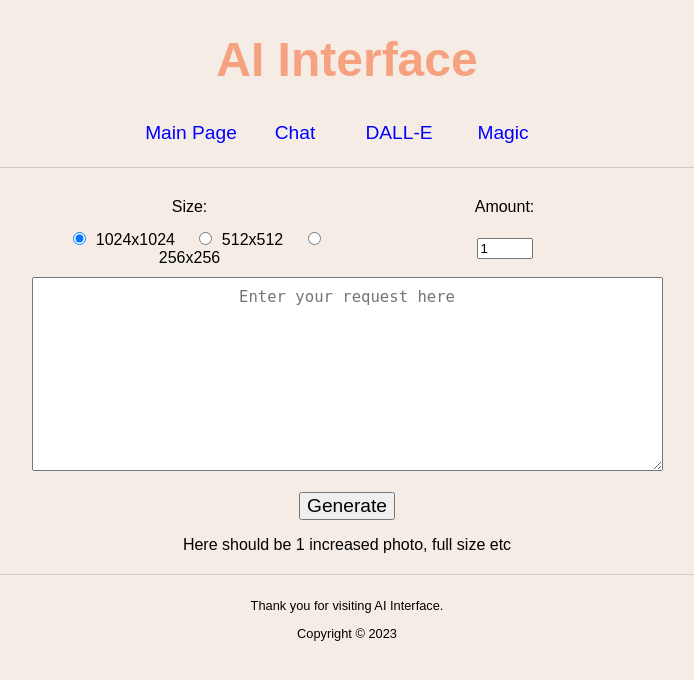
After one commit to 0xDyno/OpenAI-Web, a Django app: page /generate/increase/1 in a window 1280 px wide. The commit adds this page. Shown: the top 680 px of the page, without its empty margins (293-987 px from the left). Run offline with Django 4.2, Linux system fonts and the light colour scheme.

Commit message:
realize buttons for generated images - save & variate, for increase integration of paid solutions required

```diff
--- a/app/static/web.css
+++ b/app/static/web.css
@@ -5,7 +5,7 @@
 }
 
 h1 {
-  /*display: inline-block;*/
+    /*display: inline-block;*/
     text-align: center;
     color: #f6a281; /* light salmon color */
     font-size: 3em; /* 3 times the size of the base font */
@@ -14,6 +14,15 @@
 table {
     text-align: center;
     margin: 0 auto;
+}
+
+table.navigation {
+    margin: auto
+}
+
+table.navigation td {
+    width: 100px;
+    font-size: 1.2em;
 }
 
 table.home {
@@ -59,12 +68,19 @@
     display: inline-block;
 }
 
-table.generated-images td.links {
-    width: 50%
+table.generated-images td {
+    width: 33%
 }
 
-input.generate-amount {
-    width: 50px;
+input.main {
+    margin-top: 10px;
+    font-size: 1.2em; /* 1.2 times the size of the base font */
+}
+
+input.secondary {
+    margin-top: 10px;
+    font-size: 0.8em;
+    width: 5em;
 }
 
 textarea {
@@ -81,17 +97,6 @@
 
 a:hover {
     color: #ff0000; /* red color */
-}
-
-input[type="submit"] {
-    margin-top: 10px;
-    font-size: 1.2em; /* 1.2 times the size of the base font */
-}
-
-.links {
-  /*display: inline-block;*/
-  /*float: right;*/
-    font-size: 1em;
 }
 
 .conversation {
@@ -132,9 +137,14 @@
 img.size {
     width: 200px;
     height: 200px;
-    padding: 10px;
+    padding-top: 10px;
+    padding-bottom: 0;
     border: 0;
     transition: transform .2s; /* animate the zoom effect */
+}
+
+img.zoom {
+    transform: scale(3); /* increase the size of the image on hover */
 }
 
 .default-padding {
--- a/app/templates/chat_gpt.html
+++ b/app/templates/chat_gpt.html
@@ -30,7 +30,7 @@
     </table>
     <br>
 
-    <form action="#aiTable" method="post" id="interact_form">
+    <form action="{% url "chat" %}" method="post" id="interact_form">
         {% csrf_token %}
 
         {# I was searching for this *** decision for *** 3 days using tons of *** code on Google and ChatGPT AI #}
@@ -50,9 +50,7 @@
             {{ form.prompt }}
         </div>
 
-        <br> <br>
-
-        <input type="submit" name="submitButton" id="submitButton" value="Send">
+        <input type="submit" class="main" name="submitButton" id="submitButton" value="Send">
     </form>
 
     {% if response %}
--- a/app/templates/generate.html
+++ b/app/templates/generate.html
@@ -3,10 +3,8 @@
 {% block content %}
 
     <br>
-    <form action="" method="post" id="generateForm">
+    <form action="{% url "generate" %}" method="post" id="generateForm">
         {% csrf_token %}
-        <input type="hidden" name="generate" value="generate">
-
         <table class="generate">
             <tr>
                 <td class="title">
@@ -28,11 +26,17 @@
             </tr>
         </table>
 
-        <br><br>
-        <textarea name="prompt" rows="10" cols="10" placeholder="Enter your request here">{{ prompt }}</textarea>
-        <br>
-        <input type="submit" id="submitButton" value="Generate">
+        <div class="default-padding">
+            {{ form.prompt }}
+        </div>
+
+        <input type="submit" id="submitButton" class="main" value="Generate">
+
+        {% include "images_generated.html" %}
     </form>
+
+    {% include "images_saved.html" %}
+
 
     <script>
         document.getElementById("generateForm").addEventListener("submit", function (event) {
--- /dev/null
+++ b/app/templates/images_generated.html
@@ -0,0 +1,35 @@
+{% if generated %}
+    {% if "http" not in generated.0 %}
+        <p>{{ generated.0 }}</p>
+    {% else %}
+        <div class="image">
+            {% for url in generated %}
+                <table class="generated-images" id="action_buttons">
+                    <tr>
+                        <th colspan="3">
+                            <img src="{{ url }}" class="size" alt="generated image" id="img"
+                                 onclick="this.classList.toggle('zoom');">
+                        </th>
+                    </tr>
+                    <tr>
+                        <td>
+                            <a href="{% url "variate" url %}" target="_blank">
+                                <input type="button" class="secondary" value="Variate">
+                            </a>
+                        </td>
+                        <td>
+                            <a href="{% url "save" url %}" target="_blank">
+                                <input type="button" class="secondary" value="Save">
+                            </a>
+                        </td>
+                        <td>
+                            <a href="{% url "increase" url %}" target="_blank">
+                                <input type="button" class="secondary" value="Increase">
+                            </a>
+                        </td>
+                    </tr>
+                </table>
+            {% endfor %}
+        </div>
+    {% endif %}
+{% endif %}
--- /dev/null
+++ b/app/templates/images_saved.html
@@ -0,0 +1,8 @@
+{% if gallery %}
+    <p style="font-size: 20px">Saved Images:</p>
+    <div class="gallery">
+        {% for image in gallery %}
+            <div id="image-history">{{ image }}</div>
+        {% endfor %}
+    </div>
+{% endif %}
--- /dev/null
+++ b/app/templates/variate.html
@@ -0,0 +1,5 @@
+{% extends "main.html" %}
+
+{% block content %}
+    {% include "images_generated.html" %}
+{% endblock %}
--- a/app/urls.py
+++ b/app/urls.py
@@ -3,13 +3,14 @@
 
 
 urlpatterns = [
-    path("", views.intro, name="home"),
-    path("chat/", views.chat_gpt_page, name="chat"),
+    path(r"", views.intro, name="home"),
+    path(r"chat/", views.chat_gpt_page, name="chat"),
 
-    path("generate/", views.generate_page, name="generate"),
-    path("generate/save/<str:size>/<path:url>/", views.save_img, name="save"),
-    path("generate/variate/<str:size>/<path:url>/", views.generate_variation_page, name="variate"),
+    path(r"generate/", views.generate_page, name="generate"),
+    path(r"generate/variate/<path:url>", views.generate_variation_page, name="variate"),
+    path(r"generate/save/<path:url>", views.save_img, name="save"),
+    path(r"generate/increase/<path:url>", views.increase_page, name="increase"),
 
-    path("magic/", views.magics_page, name="magic"),
-    path("magic/<int:pk>/", views.magics_item_page, name="magic_item"),
+    path(r"magic/", views.magics_page, name="magic"),
+    path(r"magic/<int:pk>/", views.magics_item_page, name="magic_item"),
 ]
--- a/app/views.py
+++ b/app/views.py
@@ -1,8 +1,12 @@
 from django.shortcuts import render
+from django.http import HttpResponseRedirect
 from . import forms
 from . import models
 # Create your views here.
 
+
+DEF_INITIAL_CHAT = {"model": forms.ChatGPTForm.MODELS[0], "accuracy": 100}
+DEF_INITIAL_IMGS = {"size": forms.DalleForm.SIZES[0], "amount": 1}
 
 
 def intro(request):
@@ -28,13 +32,12 @@
                        }
             return render(request=request, template_name="chat_gpt.html", context=context)
 
-    form = forms.ChatGPTForm(initial={"model": forms.ChatGPTForm.MODELS[0],
-                                      "accuracy": 100})
+    form = forms.ChatGPTForm(initial=DEF_INITIAL_CHAT)
     context = {"form": form}
     return render(request=request, template_name="chat_gpt.html", context=context)
 
 
-def generate_page(request):
+def generate_page(request, add_to_context: dict = None):
     if request.method == "POST":
         form = forms.DalleForm(request.POST)
         print(f"\n\n\n{form.data} {form.is_valid()}\n\n\n")
@@ -43,7 +46,6 @@
             prompt = form.cleaned_data["prompt"]
             amount = form.cleaned_data["amount"]
             size = form.cleaned_data["size"]
-
             context = {"form": form,
                        "generated": models.get_generated_imgs(prompt, amount, size),
                        "prompt": prompt,
@@ -56,9 +58,9 @@
 
             return render(request=request, template_name="generate.html", context=context)
 
-    form = forms.DalleForm(initial={"size": forms.DalleForm.SIZES[0],
-                           "amount": 1})
-    context = {"form": form}
+    context = {"form": forms.DalleForm(DEF_INITIAL_IMGS)}
+    if add_to_context is not None:
+        context.update(add_to_context)
 
     saved_imgs = models.get_saved_imgs()
     if saved_imgs:
@@ -67,17 +69,19 @@
     return render(request=request, template_name="generate.html", context=context)
 
 
-def save_img(request, size, url):
-    models.save_image(url)
-    return intro(request)
+def generate_variation_page(request, url):
+    return render(request=request, template_name="variate.html",
+                  context={"generated": models.variate_image(url)})
 
 
-def generate_variation_page(request, size, url):
-    initial = {"size": forms.DalleForm.SIZES[0], "amount": 1}
+def save_img(request, url):
+    return render(request=request, template_name="save.html", context={"url": url})
 
+
+def increase_page(request, url):
     context = {
-        "generated": models.variate_image(size, url),
-        "form": forms.DalleForm(initial=initial),
+        "generated": ["Here should be 1 increased photo, full size etc"],
+        "form": forms.DalleForm(DEF_INITIAL_IMGS),
     }
     return render(request=request, template_name="generate.html", context=context)
 
--- a/templates/navigation.html
+++ b/templates/navigation.html
@@ -1,21 +1,19 @@
 <div class="navigator">
     <h1>AI Interface</h1>
-    <div class="links">
-        <table style="margin: auto">
+        <table class="navigation">
             <tr>
-                <td style="width: 100pt;">
+                <td>
                     <a href="{% url "home" %}">Main Page</a>
                 </td>
-                <td style="width: 100pt;">
+                <td>
                     <a href="{% url "chat" %}">Chat</a>
                 </td>
-                <td style="width: 100pt;">
+                <td>
                     <a href="{% url "generate" %}">DALL-E</a>
                 </td>
-                <td style="width: 100pt;">
+                <td>
                     <a href="{% url "magic" %}">Magic</a>
                 </td>
             </tr>
         </table>
-    </div>
 </div>
```
Also changed, not shown: other parts of app/templates/generate.html (+0 -36 lines), app/models.py (+17 -11 lines), app/templates/save.html (added, +15 -0 lines).
